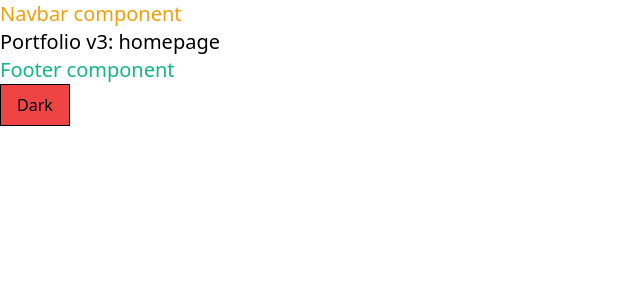
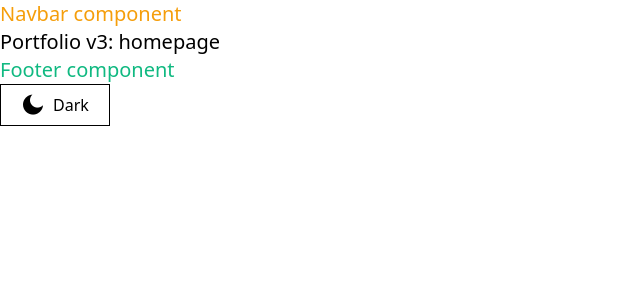
Before and after one commit to YinChuRijnaard/Portfolio-v3, a Next.js app: page / in a window 1280 px wide. Shown: the top 300 px of the page, without its empty margins (0-640 px from the left). Built offline with nearby package versions, Linux system fonts and the light colour scheme.

Commit message:
Added Remix Icon

```diff
--- a/components/Footer.tsx
+++ b/components/Footer.tsx
@@ -19,8 +19,9 @@ const Footer = () => {
     <>
       <h1 className="text-xl text-emerald-500">Footer component</h1>
 
-      <button className="flex items-center border border-black bg-red-500 px-4 py-2">
-        Dark
+      <button className="flex items-center justify-center border border-black px-4 py-2">
+        <i className="ri-moon-fill ri-xl mx-1"></i>
+        <span className="mx-1">Dark</span>
       </button>
     </>
   );
--- a/package.json
+++ b/package.json
@@ -11,7 +11,8 @@
   "dependencies": {
     "next": "12.1.6",
     "react": "18.2.0",
-    "react-dom": "18.2.0"
+    "react-dom": "18.2.0",
+    "remixicon": "^2.5.0"
   },
   "devDependencies": {
     "@types/node": "18.0.0",
--- a/pages/_app.tsx
+++ b/pages/_app.tsx
@@ -2,6 +2,7 @@
 import type { AppProps } from "next/app";
 
 // Dependency imports
+import "remixicon/fonts/remixicon.css";
 
 // Type + Interface imports
 
```
Also changed, not shown: 1 other file (tests, documents, lock files or other folders).
